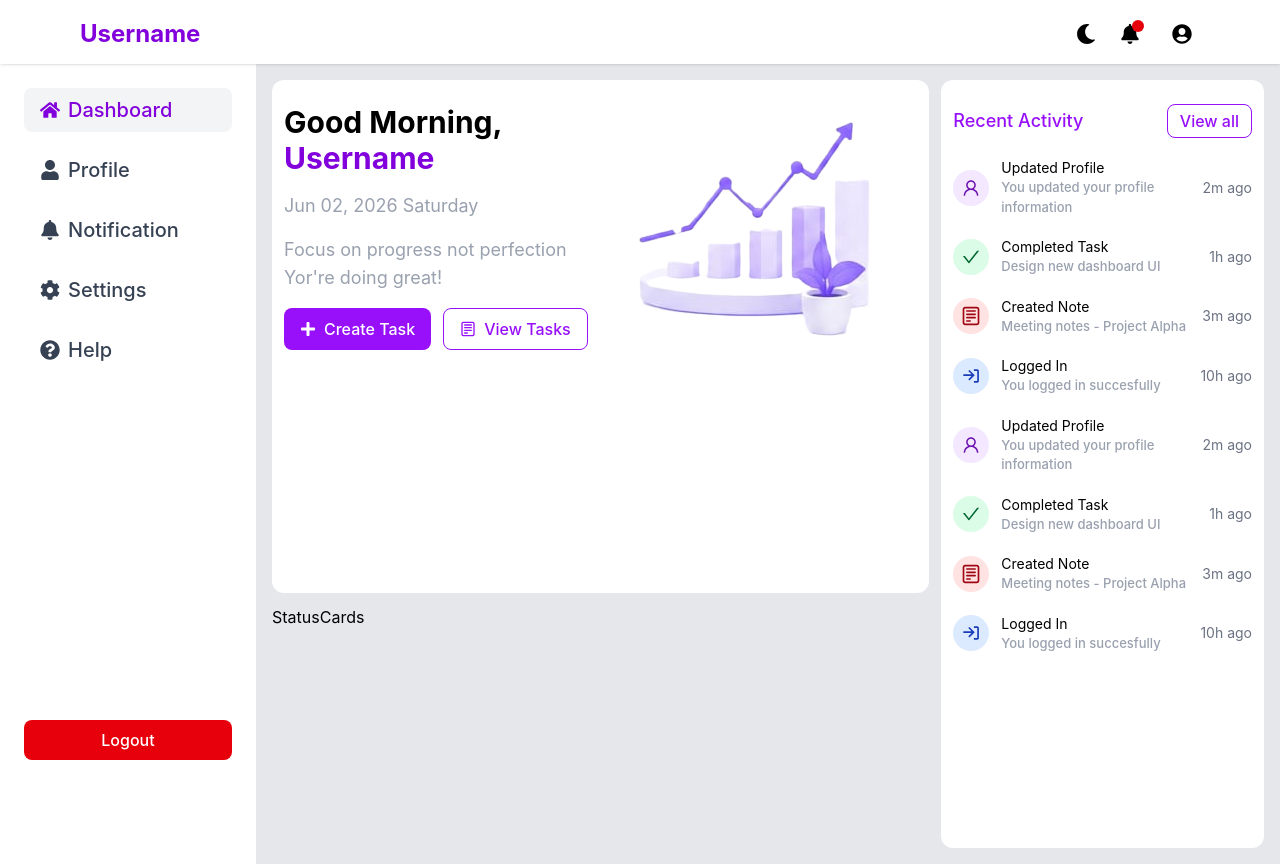
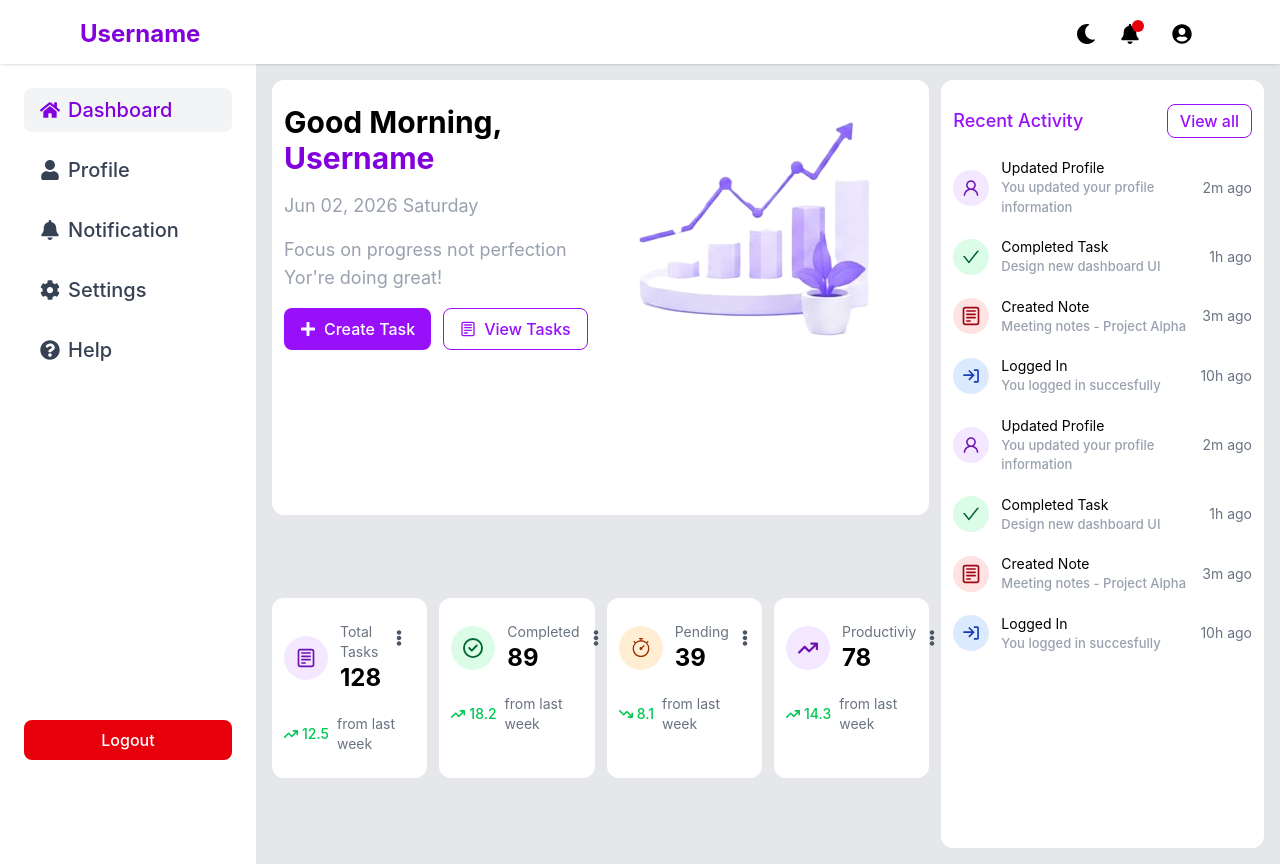
Before and after one commit to AmaanKhanGit/user-dashboard, a React (Vite) app: page / in a window 1280 px wide. Built offline with nearby package versions, Linux system fonts and the light colour scheme.

Commit message:
status card done

```diff
--- a/src/Pages/Dashboard/Dashboard.jsx
+++ b/src/Pages/Dashboard/Dashboard.jsx
@@ -8,7 +8,7 @@ const Dashboard = () => {
     <DashboardLayout className="grid grid-cols-3 gap-3 max-lg:flex max-lg:flex-col">
       <DashboardHero className="col-span-2" />
       <RecentActivity className="row-span-2" />
-      <StatusCards />
+      <StatusCards className="col-span-2" />
     </DashboardLayout>
   );
 };
--- /dev/null
+++ b/src/Pages/Dashboard/components/Card.jsx
@@ -0,0 +1,42 @@
+import Dropdown from "../../../components/Layout/Dropdown";
+
+const Card = ({ card }) => {
+  const Icon = card.icon;
+  const TrendIcon = card.arrowIcon;
+
+  return (
+    <div className="sections h-45 w-full">
+      {/* Top */}
+      <div className="flex items-start justify-between">
+        <div className="flex items-center gap-3">
+          {/* Icon */}
+          <div className={`rounded-full p-3 text-xl ${card.colorVariant}`}>
+            <Icon />
+          </div>
+
+          {/* Content */}
+          <div>
+            <p className="text-sm text-gray-500">{card.title}</p>
+            <h2 className="text-xl font-bold sm:text-2xl">{card.count}</h2>
+            <p className="text-sm text-gray-500">{card.shortDesc}</p>
+          </div>
+        </div>
+
+        {/* 3 Dot Menu */}
+        <Dropdown />
+      </div>
+
+      {/* Bottom */}
+      <div className="mt-5 flex items-center gap-2 text-sm">
+        <span className="flex items-center gap-1 font-medium text-green-500">
+          <TrendIcon />
+          {card.percentage}
+        </span>
+
+        <span className="text-gray-500">from last week</span>
+      </div>
+    </div>
+  );
+};
+
+export default Card;
--- a/src/Pages/Dashboard/components/RecentActivity.jsx
+++ b/src/Pages/Dashboard/components/RecentActivity.jsx
@@ -2,7 +2,7 @@ import Button from "../../../components/Layout/Button";
 import { CgLogIn, CgNotes } from "react-icons/cg";
 import { AiOutlineCheck, AiOutlineUser } from "react-icons/ai";
 const RecentActivity = ({ className }) => {
-  const variants = {
+   const variants = {
     purpleVar: "bg-purple-100 text-purple-800",
     greenVar: "bg-green-100 text-green-800",
     redVar: "bg-red-100 text-red-800",
--- a/src/Pages/Dashboard/components/StatusCards.jsx
+++ b/src/Pages/Dashboard/components/StatusCards.jsx
@@ -1,5 +1,68 @@
+import Card from "./Card";
+
+import { CgNotes } from "react-icons/cg";
+
+import {
+  FaArrowTrendDown,
+  FaArrowTrendUp,
+  FaRegCircleCheck,
+} from "react-icons/fa6";
+import { GoStopwatch } from "react-icons/go";
 const StatusCards = ({ className }) => {
-  return <section className={` ${className}`}>StatusCards</section>;
+  const colorVariants = {
+    purpleVar: "bg-purple-100 text-purple-800",
+    greenVar: "bg-green-100 text-green-800",
+    oragneVar: "bg-orange-100 text-orange-800",
+  };
+
+  const cardData = [
+    {
+      title: "Total Tasks",
+      count: 128,
+      shotDesc: "All time tasks",
+      percentage: 12.5,
+      icon: CgNotes,
+      arrowIcon: FaArrowTrendUp,
+      colorVariant: colorVariants.purpleVar,
+    },
+    {
+      title: "Completed",
+      count: 89,
+      shotDesc: "Tasks completed",
+      percentage: 18.2,
+      icon: FaRegCircleCheck,
+      arrowIcon: FaArrowTrendUp,
+      colorVariant: colorVariants.greenVar,
+    },
+    {
+      title: "Pending",
+      count: 39,
+      shotDesc: "Tasks pending",
+      percentage: 8.1,
+      icon: GoStopwatch,
+      arrowIcon: FaArrowTrendDown,
+      colorVariant: colorVariants.oragneVar,
+    },
+    {
+      title: "Productiviy",
+      count: 78,
+      shotDesc: "This week",
+      percentage: 14.3,
+      icon: FaArrowTrendUp,
+      arrowIcon: FaArrowTrendUp,
+      colorVariant: colorVariants.purpleVar,
+    },
+  ];
+
+  return (
+    <section
+      className={`flex flex-wrap items-center justify-center gap-3 bg-transparent sm:grid sm:grid-cols-2 lg:grid-cols-4 ${className}`}
+    >
+      {cardData.map((card) => (
+        <Card card={card} key={card.title} />
+      ))}
+    </section>
+  );
 };
 
 export default StatusCards;
--- /dev/null
+++ b/src/components/Layout/Dropdown.jsx
@@ -0,0 +1,37 @@
+import { useState } from "react";
+import { FaEllipsisV } from "react-icons/fa";
+
+const Dropdown = () => {
+  const [isOpen, setIsOpen] = useState(false);
+
+  return (
+    <div className="relative inline-block">
+      {/* Three Dots */}
+      <button
+        onClick={() => setIsOpen((prev) => !prev)}
+        className="rounded-lg p-2 transition-colors duration-200 hover:bg-gray-100"
+      >
+        <FaEllipsisV className="text-gray-600" />
+      </button>
+
+      {/* Dropdown */}
+      <div
+        className={`absolute right-0 z-50 mt-2 w-40 origin-top-right rounded-xl bg-white shadow-lg transition-all duration-300 ease-out ${
+          isOpen
+            ? "visible translate-y-0 scale-100 opacity-100"
+            : "invisible -translate-y-2 scale-95 opacity-0"
+        }`}
+      >
+        <button className="w-full px-4 py-3 text-left transition-colors hover:bg-gray-100">
+          View insights
+        </button>
+
+        {/* <button className="w-full px-4 py-3 text-left text-red-600 transition-colors hover:bg-red-50">
+          Delete
+        </button> */}
+      </div>
+    </div>
+  );
+};
+
+export default Dropdown;
```
